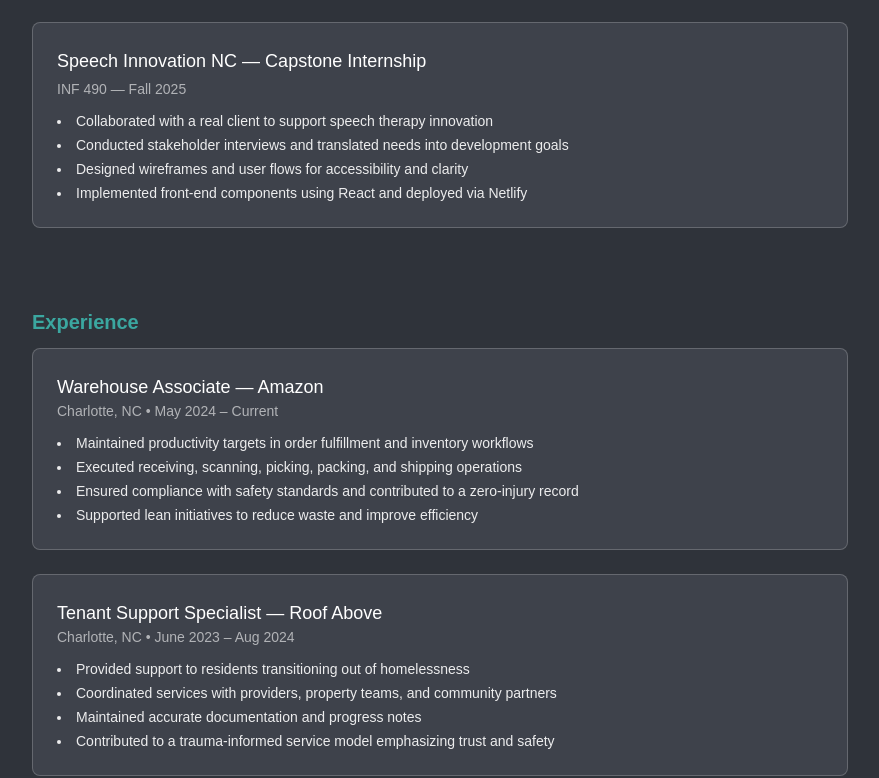
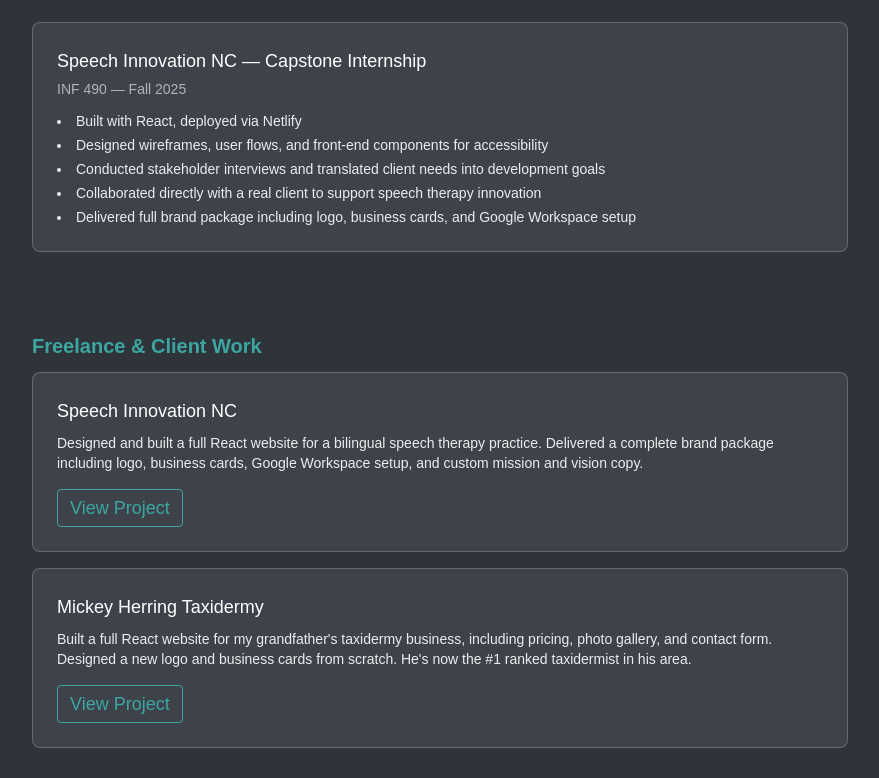
Before and after one commit to jboe26/portfolio_2026, a Next.js app: page /resume in a window 1280 px wide. Shown: the part 762-1540 px from the top of the page, without its empty margins (200-1079 px from the left). Built offline with nearby package versions, Linux system fonts and the light colour scheme.

Commit message:
update client work descriptions and restructure resume per feedback

```diff
--- a/app/dashboard/page.tsx
+++ b/app/dashboard/page.tsx
@@ -83,6 +83,12 @@
                 Bilingual Speech-Language Pathology Services — Empowering
                 Communication, Transforming Lives.
               </p>
+              <p className="text-sm text-white/90 mb-4">
+                Designed and built a full React website for a bilingual speech
+                therapy practice. Delivered a complete brand package including
+                logo, business cards, Google Workspace setup, and custom mission
+                and vision copy.
+              </p>
 
               <div className="flex gap-4 text-sm">
                 <a
@@ -108,6 +114,12 @@
               <p className="text-sm text-white/90 mb-4">
                 Preserving wildlife trophies with precision and passion —
                 specializing in deer, turkey, and fish.
+              </p>
+              <p className="text-sm text-white/90 mb-4">
+                Built a full React website for my grandfather's taxidermy
+                business, including pricing, photo gallery, and contact form.
+                Designed a new logo and business cards from scratch. He's now
+                the #1 ranked taxidermist in his area.
               </p>
 
               <div className="flex gap-4 text-sm">
--- a/app/resume/page.tsx
+++ b/app/resume/page.tsx
@@ -74,19 +74,15 @@
 
               <ul className="list-disc list-inside text-white/90 space-y-1 text-sm">
                 <li>
-                  Designed and deployed a fully functional
-                  emergency‑preparedness PWA
+                  Built with HTML, CSS, JavaScript, Firebase, and service
+                  workers
                 </li>
                 <li>
-                  Implemented service workers, manifest, and IndexedDB for
-                  offline‑first use
+                  Offline-first PWA with service worker caching and manifest for
+                  home screen install
                 </li>
-                <li>
-                  Integrated Firebase for cloud sync and per‑user data storage
-                </li>
-                <li>
-                  Built responsive UI and installable experience across devices
-                </li>
+                <li>Firebase cloud sync for real-time per-user data storage</li>
+                <li>Checklist tracking split by vehicle and caregiver role</li>
               </ul>
             </div>
 
@@ -98,21 +94,22 @@
               <p className="text-white/60 text-sm mb-3">INF 490 — Fall 2025</p>
 
               <ul className="list-disc list-inside text-white/90 space-y-1 text-sm">
+                <li>Built with React, deployed via Netlify</li>
                 <li>
-                  Collaborated with a real client to support speech therapy
-                  innovation
+                  Designed wireframes, user flows, and front-end components for
+                  accessibility
                 </li>
                 <li>
-                  Conducted stakeholder interviews and translated needs into
-                  development goals
+                  Conducted stakeholder interviews and translated client needs
+                  into development goals
                 </li>
                 <li>
-                  Designed wireframes and user flows for accessibility and
-                  clarity
+                  Collaborated directly with a real client to support speech
+                  therapy innovation
                 </li>
                 <li>
-                  Implemented front‑end components using React and deployed via
-                  Netlify
+                  Delivered full brand package including logo, business cards,
+                  and Google Workspace setup
                 </li>
               </ul>
             </div>
@@ -122,64 +119,70 @@
         {/* Experience */}
         <section>
           <h2 className="text-xl text-[#3ba7a0] font-semibold mb-3">
-            Experience
+            Freelance & Client Work
           </h2>
 
           <div className="space-y-6">
-            {/* Amazon */}
-            <div className="bg-[#3e424b] p-6 rounded-lg border border-white/20">
-              <h3 className="text-lg font-medium">
-                Warehouse Associate — Amazon
+            {/* Client Work */}
+            <section>
+              <div className="space-y-4 mb-4">
+                {/* Speech Innovation */}
+                <div
+                  className="bg-[#3e424b] p-6 rounded-lg border border-white/20
+      transition-all duration-300 hover:-translate-y-1 hover:shadow-lg hover:shadow-black/20
+      hover:border-white/40"
+                >
+                  <h3 className="text-lg font-medium mb-2">
+                    Speech Innovation NC
                   </h3>
-              <p className="text-white/60 text-sm">
-                Charlotte, NC • May 2024 – Current
+                  <p className="text-sm text-white/90 mb-4">
+                    Designed and built a full React website for a bilingual
+                    speech therapy practice. Delivered a complete brand package
+                    including logo, business cards, Google Workspace setup, and
+                    custom mission and vision copy.
                   </p>
 
-              <ul className="list-disc list-inside text-white/90 space-y-1 text-sm mt-3">
-                <li>
-                  Maintained productivity targets in order fulfillment and
-                  inventory workflows
-                </li>
-                <li>
-                  Executed receiving, scanning, picking, packing, and shipping
-                  operations
-                </li>
-                <li>
-                  Ensured compliance with safety standards and contributed to a
-                  zero‑injury record
-                </li>
-                <li>
-                  Supported lean initiatives to reduce waste and improve
-                  efficiency
-                </li>
-              </ul>
+                  <div className="flex gap-4 text-sm">
+                    <a
+                      href="https://speechinnovationnc.org/"
+                      target="_blank"
+                      className="text-lg px-3 py-1 rounded border border-[#3ba7a0] text-[#3ba7a0]
+          hover:bg-[#3ba7a0] hover:text-black transition"
+                    >
+                      View Project
+                    </a>
+                  </div>
                 </div>
 
-            {/* Roof Above */}
-            <div className="bg-[#3e424b] p-6 rounded-lg border border-white/20">
-              <h3 className="text-lg font-medium">
-                Tenant Support Specialist — Roof Above
+                {/* Mickey Herring */}
+                <div
+                  className="bg-[#3e424b] p-6 rounded-lg border border-white/20
+      transition-all duration-300 hover:-translate-y-1 hover:shadow-lg hover:shadow-black/20
+      hover:border-white/40"
+                >
+                  <h3 className="text-lg font-medium mb-2">
+                    Mickey Herring Taxidermy
                   </h3>
-              <p className="text-white/60 text-sm">
-                Charlotte, NC • June 2023 – Aug 2024
+                  <p className="text-sm text-white/90 mb-4">
+                    Built a full React website for my grandfather's taxidermy
+                    business, including pricing, photo gallery, and contact
+                    form. Designed a new logo and business cards from scratch.
+                    He's now the #1 ranked taxidermist in his area.
                   </p>
 
-              <ul className="list-disc list-inside text-white/90 space-y-1 text-sm mt-3">
-                <li>
-                  Provided support to residents transitioning out of
-                  homelessness
-                </li>
-                <li>
-                  Coordinated services with providers, property teams, and
-                  community partners
-                </li>
-                <li>Maintained accurate documentation and progress notes</li>
-                <li>
-                  Contributed to a trauma‑informed service model emphasizing
-                  trust and safety
-                </li>
-              </ul>
+                  <div className="flex gap-4 text-sm">
+                    <a
+                      href="https://www.mickeyherringtaxidermy.org/"
+                      target="_blank"
+                      className="text-lg px-3 py-1 rounded border border-[#3ba7a0] text-[#3ba7a0]
+          hover:bg-[#3ba7a0] hover:text-black transition"
+                    >
+                      View Project
+                    </a>
                   </div>
+                </div>
+              </div>
+            </section>
           </div>
         </section>
 
```
Lines whose indentation alone changed are shown as unchanged.
